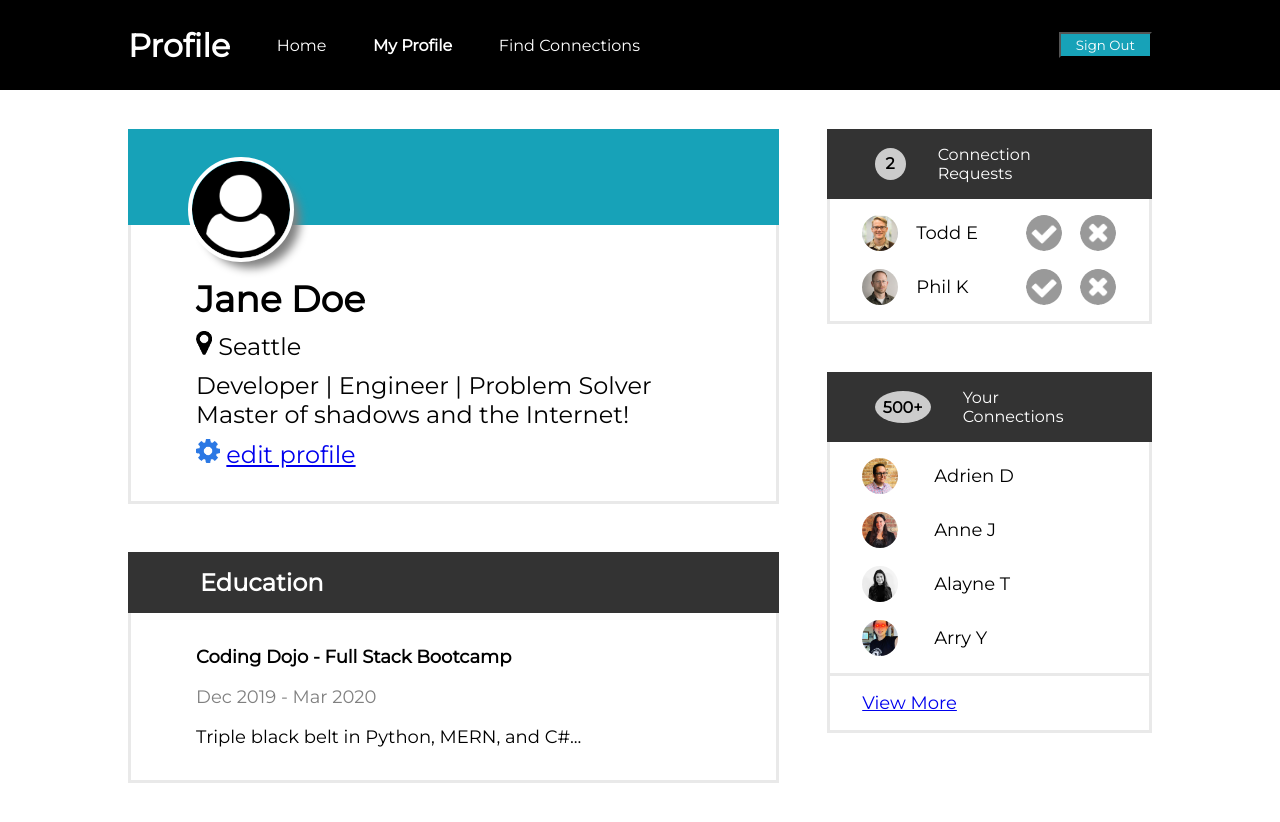
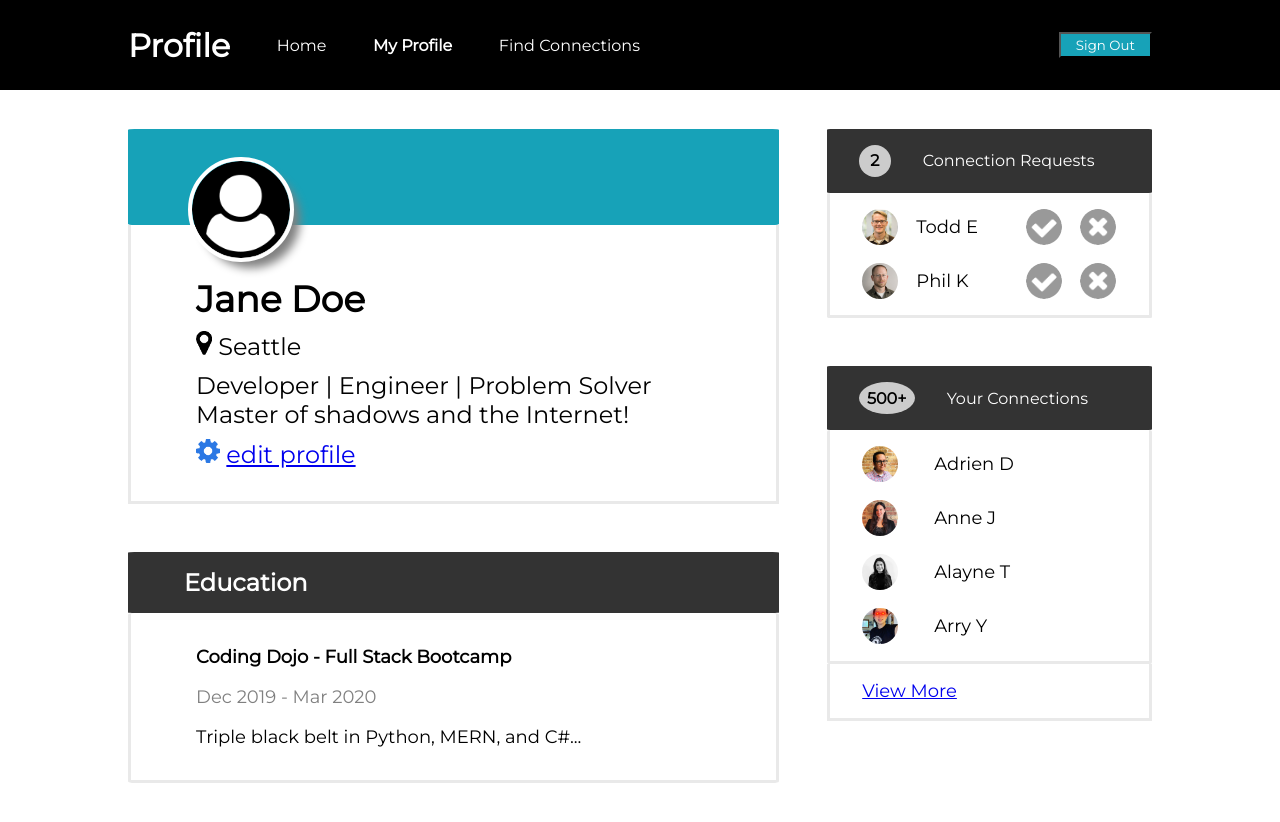
Before and after one commit to kelchan/Profile_Page, a plain HTML site: page index.html in a window 1280 px wide. Drawn offline with Linux system fonts and the light colour scheme.

Commit message:
fixed last two boxes

```diff
--- a/style.css
+++ b/style.css
@@ -66,6 +66,7 @@
 .profile-header {
     background-color: #17A2B8;
     height: 6em;
+    border-radius: 1%;
 }
 
 #profile-pic {
@@ -105,11 +106,12 @@ h2, #p2 {
 /* EDUCATION */
 .header {
     background-color: #333333;
-    padding: 1em 3em;
+    padding: 1em 2em;
     display: flex;
     justify-content: flex-start;
     align-items: center;
     gap: 2em;
+    border-radius: 1%;
 }
 
 h3 {
@@ -126,6 +128,7 @@ h3 {
     border: 3px solid #E9E9E9;
     border-top: none;
     font-size: large;
+    border-radius: 1%;
 }
 
 #date {
```
